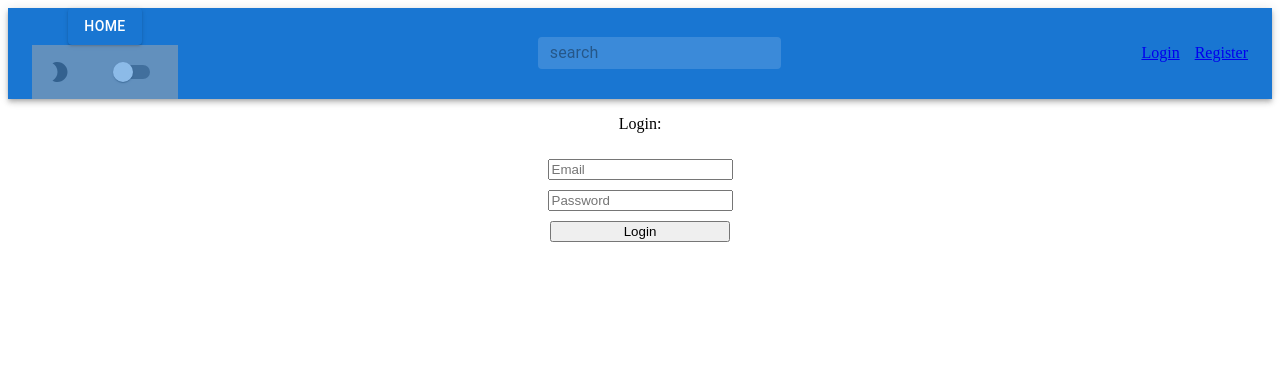
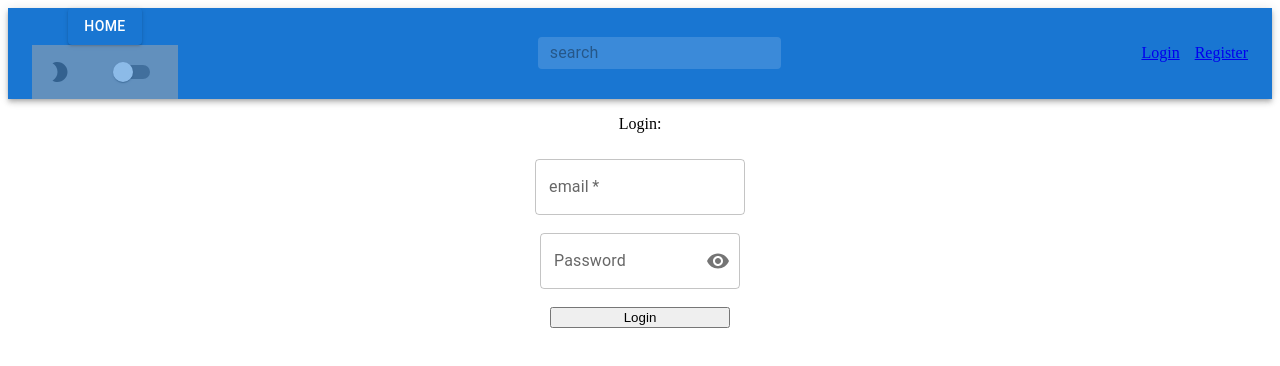
Before and after one commit to C9-youssefoesmail/MERAKI_Academy_Project_4_BoyCott, a React (Create React App) app in the folder frontend/: page /Login in a window 1280 px wide. Shown: the top 366 px of the page. Built offline with nearby package versions, Linux system fonts and the light colour scheme.

Commit message:
finish createProduct & modify Login layout

```diff
--- a/frontend/src/components/CreateProduct/CreateProduct.js
+++ b/frontend/src/components/CreateProduct/CreateProduct.js
@@ -13,7 +13,8 @@ import {
   styled,
 } from "@mui/material";
 import axios from "axios";
-import React, { useEffect, useState } from "react";
+import React, { useContext, useEffect, useState } from "react";
+import { LoginContext } from "../../App";
 
 //styled
 const Item = styled(Paper)(({ theme }) => ({
@@ -28,10 +29,20 @@ const Item = styled(Paper)(({ theme }) => ({
 }));
 
 const CreateProduct = () => {
+
+  //useContext
+  const { token, userId } = useContext(LoginContext);
+
   //uaeState
-  const [boycott, setBoycott] = useState(false)
-  const [categoryId, setCategoryId] = useState("");
   const [allCategories, setAllCategories] = useState([]);
+  const [createdBy, setCreatedBy] = useState(userId)
+  const [isSafeProduct, setIsSafeProduct] = useState(true)
+  const [categories, setCategories] = useState("");
+  const [productImage,setProductImage] = useState("")
+  const [productName,setProductName] = useState("")
+  const [reason, setReason] = useState("")
+  const [oppositeProduct, setOppositeProduct] = useState("")
+  const [link, setLink] = useState("")
 
   //goToProduct
   const getCategories = () => {
@@ -45,10 +56,32 @@ const CreateProduct = () => {
       });
   };
 
+  //createNewProduct
+  const createNewProduct = () => {
+    if(createdBy, isSafeProduct !== null, categories, productImage, productName, reason, link){
+      axios
+        .post(`http://localhost:5000/products`, newProduct, {
+          headers: { authorization: `Bearer ${token}` },
+        })
+        .then((result) => {
+          console.log(result.data);
+        })
+        .catch((err) => {
+          console.log("err: ", err);
+        });
+    }
+    else
+    {
+      console.log("something is missed");
+    }
+  }
+
   //useEffect
   useEffect(() => {
     getCategories();
   }, []);
+
+  const newProduct = {createdBy, isSafeProduct, categories, productImage, productName, reason, link}
 
   return (
     <div>
@@ -56,9 +89,14 @@ const CreateProduct = () => {
         <Grid container spacing={0}>
           <Grid item xs={4}>
             <Item>
-              <Button sx={{ height: 400 }} required>
-                add Picture
-              </Button>
+            <TextField
+                id="outlined-multiline-static"
+                label="add the URL picture"
+                multiline
+                rows={4}
+                required
+                onChange={(e)=>{setProductImage(e.target.value)}}
+              />
             </Item>
             <Item>
               <FormControlLabel
@@ -67,7 +105,7 @@ const CreateProduct = () => {
                   <Checkbox
                     onChange={(e) => {
                       console.log(!e.target.checked);
-                      setBoycott(!e.target.checked);
+                      setIsSafeProduct(!e.target.checked);
                     }}
                   />
                 }
@@ -81,7 +119,7 @@ const CreateProduct = () => {
                   labelId="demo-simple-select-label"
                   id="demo-simple-select"
                   label="category"
-                  onChange={(e)=>{setCategoryId(e.target.value)}}
+                  onChange={(e)=>{setCategories(e.target.value)}}
                 >
                   {allCategories.map((type, i) => {
                     return <MenuItem value={type._id}>{type.typeName}</MenuItem>;
@@ -89,6 +127,14 @@ const CreateProduct = () => {
                 </Select>
               </FormControl>
             </Item>
+            <Button
+                onClick={() => {
+                  createNewProduct()
+                  console.log(" createdBy =>",createdBy," isSafeProduct =>", isSafeProduct," categories =>",categories , "productImage =>", productImage , " productName =>" , productName , " reason =>", reason, " oppositeProduct =>", oppositeProduct, " link =>",link)
+                }}
+              >
+                Add
+              </Button>
           </Grid>
           <Grid item xs={8}>
             <Item>
@@ -97,6 +143,7 @@ const CreateProduct = () => {
                 label="product name"
                 multiline
                 required
+                onChange={(e)=>{setProductName(e.target.value)}}
               />
             </Item>
             <Item>
@@ -106,6 +153,7 @@ const CreateProduct = () => {
                 multiline
                 rows={4}
                 required
+                onChange={(e)=>{setReason(e.target.value)}}
               />
             </Item>
             <Item>
@@ -115,6 +163,7 @@ const CreateProduct = () => {
                 multiline
                 rows={4}
                 required
+                onChange={(e)=>{setLink(e.target.value)}}
               />
             </Item>
           </Grid>
--- a/frontend/src/components/Login/Login.js
+++ b/frontend/src/components/Login/Login.js
@@ -3,12 +3,26 @@ import React, { useContext, useState } from "react";
 import { LoginContext } from "../../App";
 import { useNavigate } from "react-router-dom";
 import "./style.css";
+import { FilledInput, FormControl, IconButton, InputAdornment, InputLabel, OutlinedInput, TextField } from "@mui/material";
+import { Visibility, VisibilityOff } from "@mui/icons-material";
 
 //the Login Function
 const Login = () => {
 
+  //password state
+  const [showPassword, setShowPassword] = React.useState(false);
+
+  //handleClickShowPassword
+  const handleClickShowPassword = () => setShowPassword((show) => !show);
+
+  //handleMouseDownPassword
+  const handleMouseDownPassword = (event) => {
+    event.preventDefault();
+  };
+
   //useState
-  const { token, setToken, setIsLoggedIn, setUserStatus, setUserId } = useContext(LoginContext);
+  const { token, setToken, setIsLoggedIn, setUserStatus, setUserId } =
+    useContext(LoginContext);
   const [email, setEmail] = useState("");
   const [password, setPassword] = useState("");
   const [message, setMessage] = useState("");
@@ -24,14 +38,14 @@ const Login = () => {
           console.log(result.data.token);
           console.log(result.data._role.role);
           console.log(result.data._userId);
-          setUserId(result.data._userId)
-          setUserStatus(result.data._role.role)
+          setUserId(result.data._userId);
+          setUserStatus(result.data._role.role);
           setToken(result.data.token);
           setIsLoggedIn(true);
           localStorage.setItem("token", result.data.token);
           localStorage.setItem("isLoggedIn", true);
           localStorage.setItem("userStatus", result.data._role.role);
-          localStorage.setItem("userId", result.data._userId)
+          localStorage.setItem("userId", result.data._userId);
           navigate("/");
         })
         .catch((err) => {
@@ -46,20 +60,32 @@ const Login = () => {
   return (
     <div className="Login">
       <p>Login:</p>
-      <input
-        type="email"
-        placeholder="Email"
-        onChange={(e) => {
+      <TextField id="outlined-textarea" label="email" multiline required onChange={(e) => {
           setEmail(e.target.value);
-        }}
-      />
-      <input
-        type="password"
-        placeholder="Password"
-        onChange={(e) => {
-          setPassword(e.target.value);
-        }}
-      />
+        }}/>
+        <FormControl sx={{ m: 1, width: '25ch' }} variant="outlined">
+          <InputLabel htmlFor="outlined-adornment-password" >Password</InputLabel>
+          <OutlinedInput
+          onChange={(e)=>{
+            setPassword(e.target.value);
+          }}
+            id="outlined-adornment-password"
+            type={showPassword ? 'text' : 'password'}
+            endAdornment={
+              <InputAdornment position="end">
+                <IconButton
+                  aria-label="toggle password visibility"
+                  onClick={handleClickShowPassword}
+                  onMouseDown={handleMouseDownPassword}
+                  edge="end"
+                >
+                  {showPassword ? <VisibilityOff /> : <Visibility />}
+                </IconButton>
+              </InputAdornment>
+            }
+            label="Password"
+          />
+        </FormControl>
       <button
         className="button"
         onClick={() => {
```
